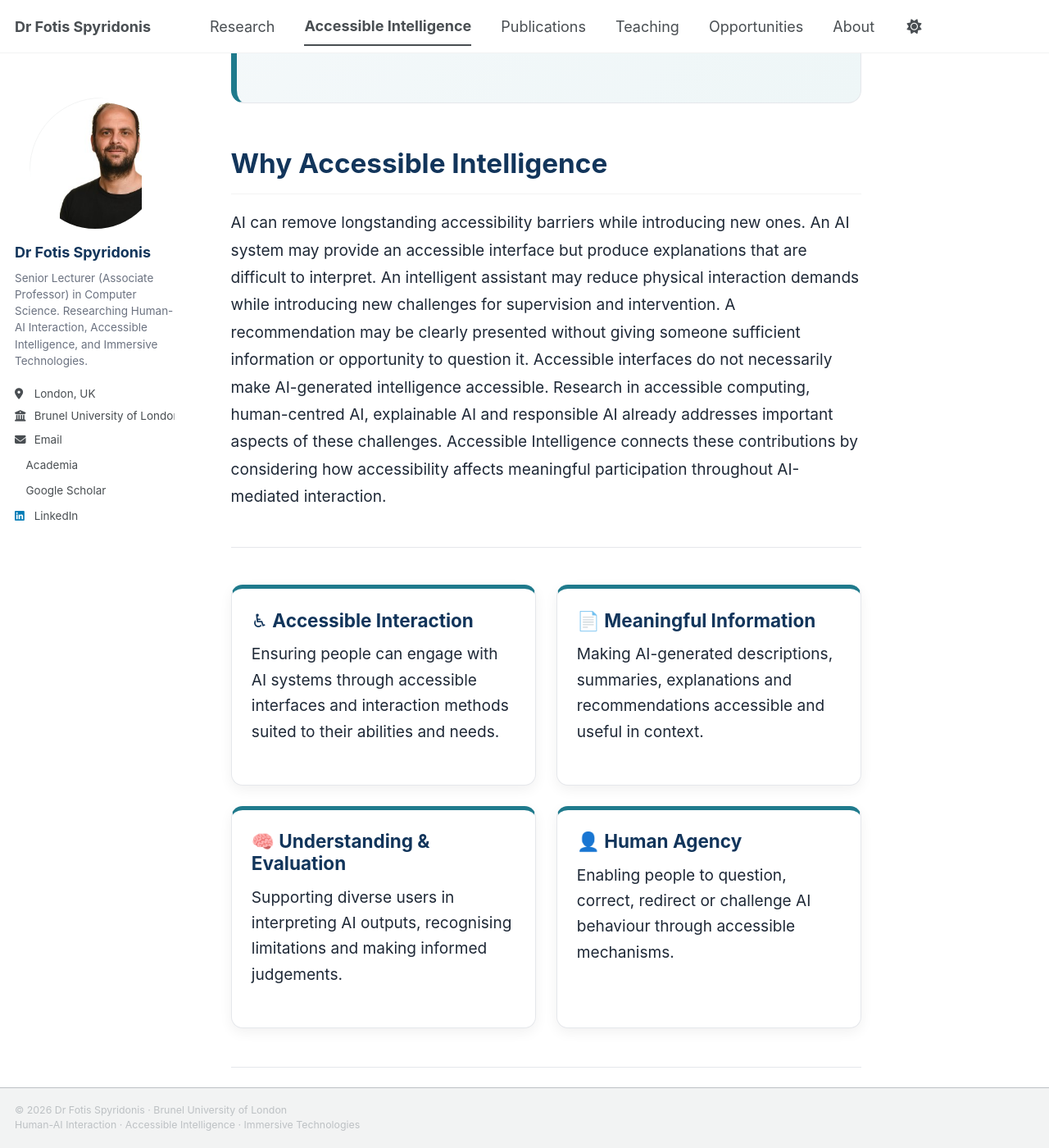
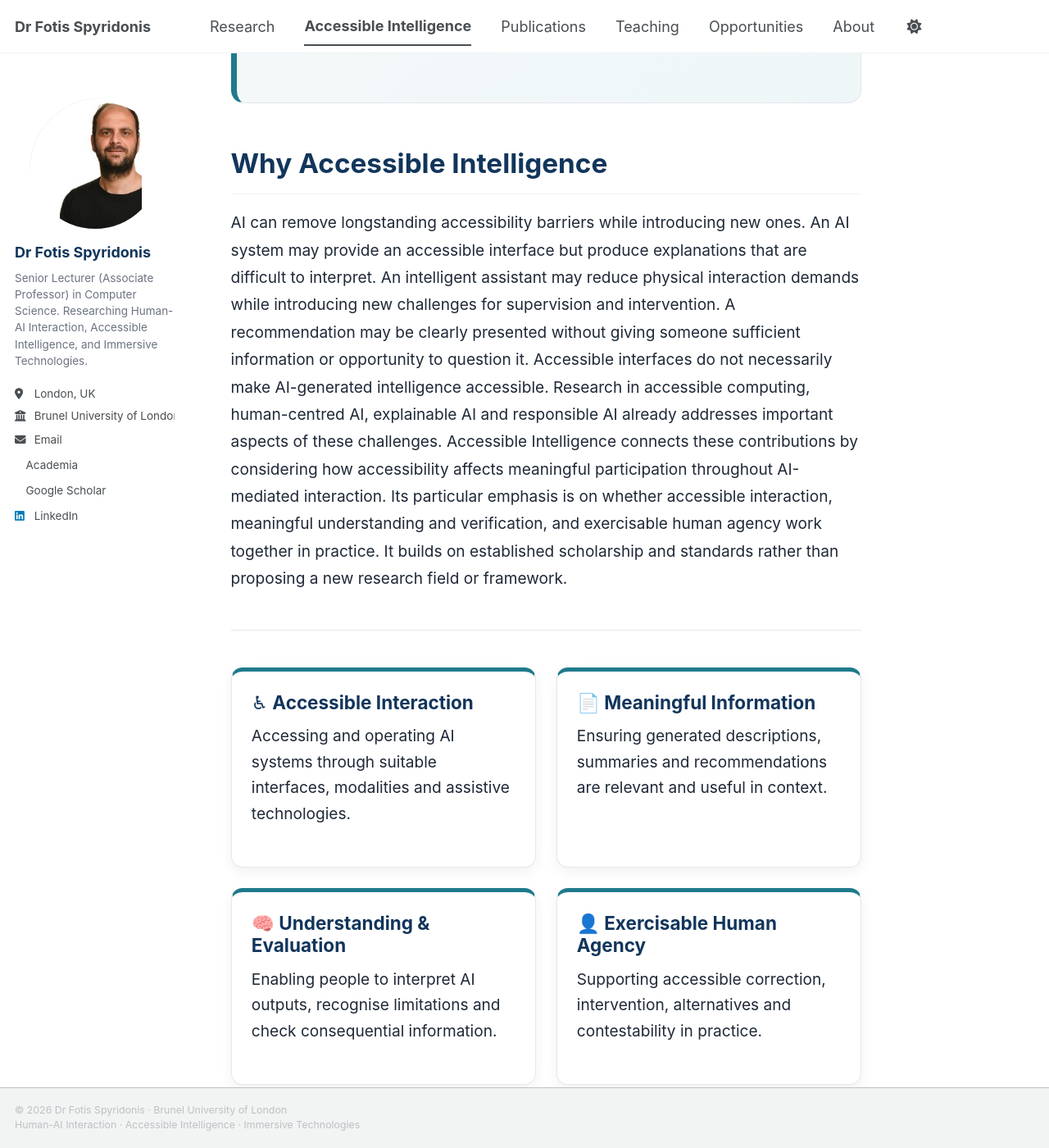
Before and after one commit to fotios-spyridonis/fotios-spyridonis.github.io, a Jekyll site: the page built from _pages/accessible-intelligence.md, in a window 1280 px wide and 1400 px high, scrolled down 714 px. Shown: the whole window at 82% size. Built offline with Jekyll 4.4.1, drawn with Linux system fonts in a browser that asks for light colours; a style sheet for code colours, icons or effects is not loaded; some of the changed text lies outside the part shown.

Commit message:
Update accessible-intelligence.md

```diff
--- a/_pages/accessible-intelligence.md
+++ b/_pages/accessible-intelligence.md
@@ -33,7 +33,7 @@ header:
 
 <h2 id="why">Why Accessible Intelligence</h2>
 
-<p>AI can remove longstanding accessibility barriers while introducing new ones. An AI system may provide an accessible interface but produce explanations that are difficult to interpret. An intelligent assistant may reduce physical interaction demands while introducing new challenges for supervision and intervention. A recommendation may be clearly presented without giving someone sufficient information or opportunity to question it. Accessible interfaces do not necessarily make AI-generated intelligence accessible. Research in accessible computing, human-centred AI, explainable AI and responsible AI already addresses important aspects of these challenges. Accessible Intelligence connects these contributions by considering how accessibility affects meaningful participation throughout AI-mediated interaction.</p>
+<p>AI can remove longstanding accessibility barriers while introducing new ones. An AI system may provide an accessible interface but produce explanations that are difficult to interpret. An intelligent assistant may reduce physical interaction demands while introducing new challenges for supervision and intervention. A recommendation may be clearly presented without giving someone sufficient information or opportunity to question it. Accessible interfaces do not necessarily make AI-generated intelligence accessible. Research in accessible computing, human-centred AI, explainable AI and responsible AI already addresses important aspects of these challenges. Accessible Intelligence connects these contributions by considering how accessibility affects meaningful participation throughout AI-mediated interaction. Its particular emphasis is on whether accessible interaction, meaningful understanding and verification, and exercisable human agency work together in practice. It builds on established scholarship and standards rather than proposing a new research field or framework.</p>
 
 <hr>
 
@@ -43,7 +43,7 @@ header:
 
 <h3>♿ Accessible Interaction</h3>
 
-<p>Ensuring people can engage with AI systems through accessible interfaces and interaction methods suited to their abilities and needs.</p>
+<p>Accessing and operating AI systems through suitable interfaces, modalities and assistive technologies.</p>
 
 </div>
 
@@ -51,7 +51,7 @@ header:
 
 <h3>📄 Meaningful Information</h3>
 
-<p>Making AI-generated descriptions, summaries, explanations and recommendations accessible and useful in context.</p>
+<p>Ensuring generated descriptions, summaries and recommendations are relevant and useful in context.</p>
 
 </div>
 
@@ -59,19 +59,25 @@ header:
 
 <h3>🧠 Understanding & Evaluation</h3>
 
-<p>Supporting diverse users in interpreting AI outputs, recognising limitations and making informed judgements.</p>
+<p>Enabling people to interpret AI outputs, recognise limitations and check consequential information.</p>
 
 </div>
 
 <div class="research-card">
 
-<h3>👤 Human Agency</h3>
+<h3>👤 Exercisable Human Agency</h3>
 
-<p>Enabling people to question, correct, redirect or challenge AI behaviour through accessible mechanisms.</p>
+<p>Supporting accessible correction, intervention, alternatives and contestability in practice.</p>
 
 </div>
 
 </div>
+
+<hr>
+
+<h3>From individual capabilities to meaningful participation</h3>
+
+<p>An AI system may have an accessible interface, provide understandable explanations and offer mechanisms for correction or appeal. Yet these capabilities may not work effectively together. For example, a blind user may access an AI-generated image description but lack an accessible way to verify an important detail. Similarly, a person may understand an AI recommendation without having a practical opportunity to challenge it. Accessible Intelligence foregrounds this relationship: not simply whether individual accessibility, explanation and agency mechanisms exist, but whether they collectively support meaningful participation. This perspective builds on existing research and emerging standards on accessible and equitable AI systems.</p>
 
 <hr>
 
```
